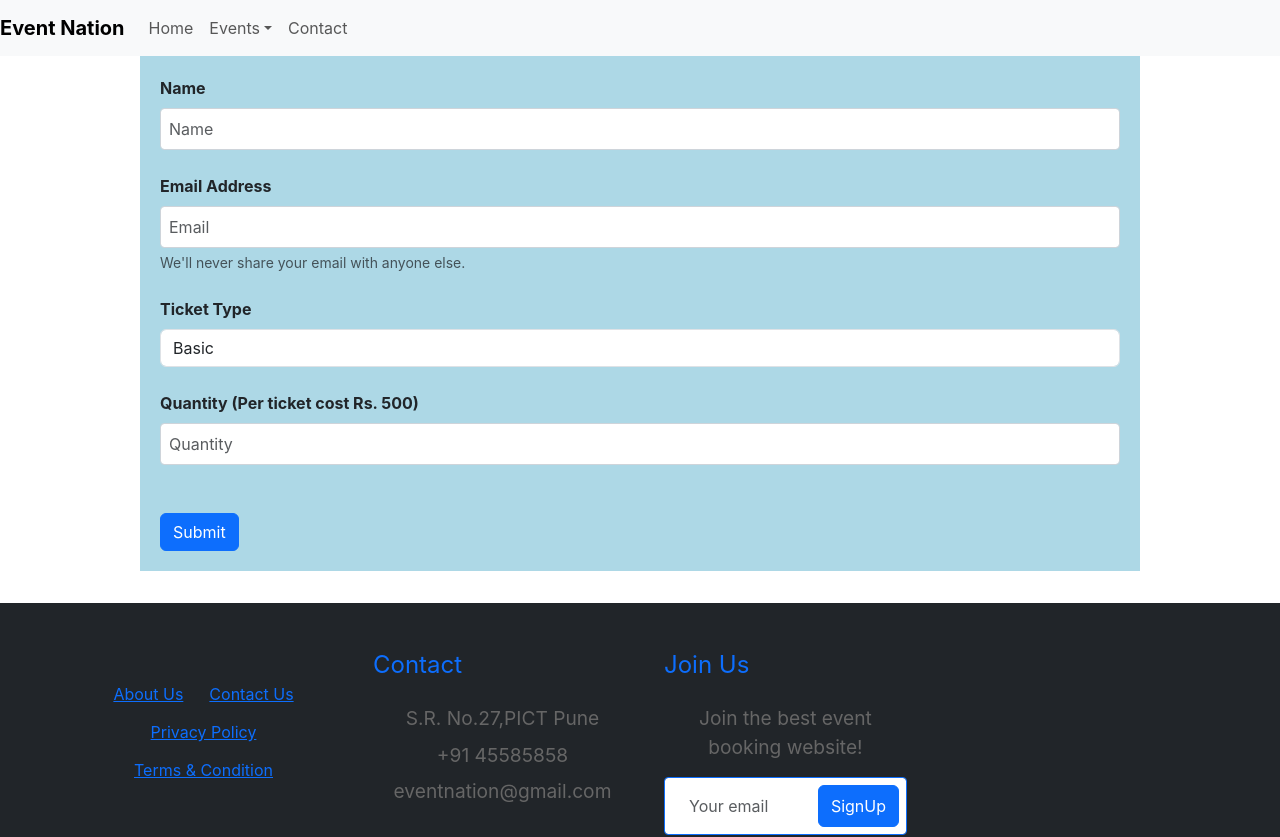
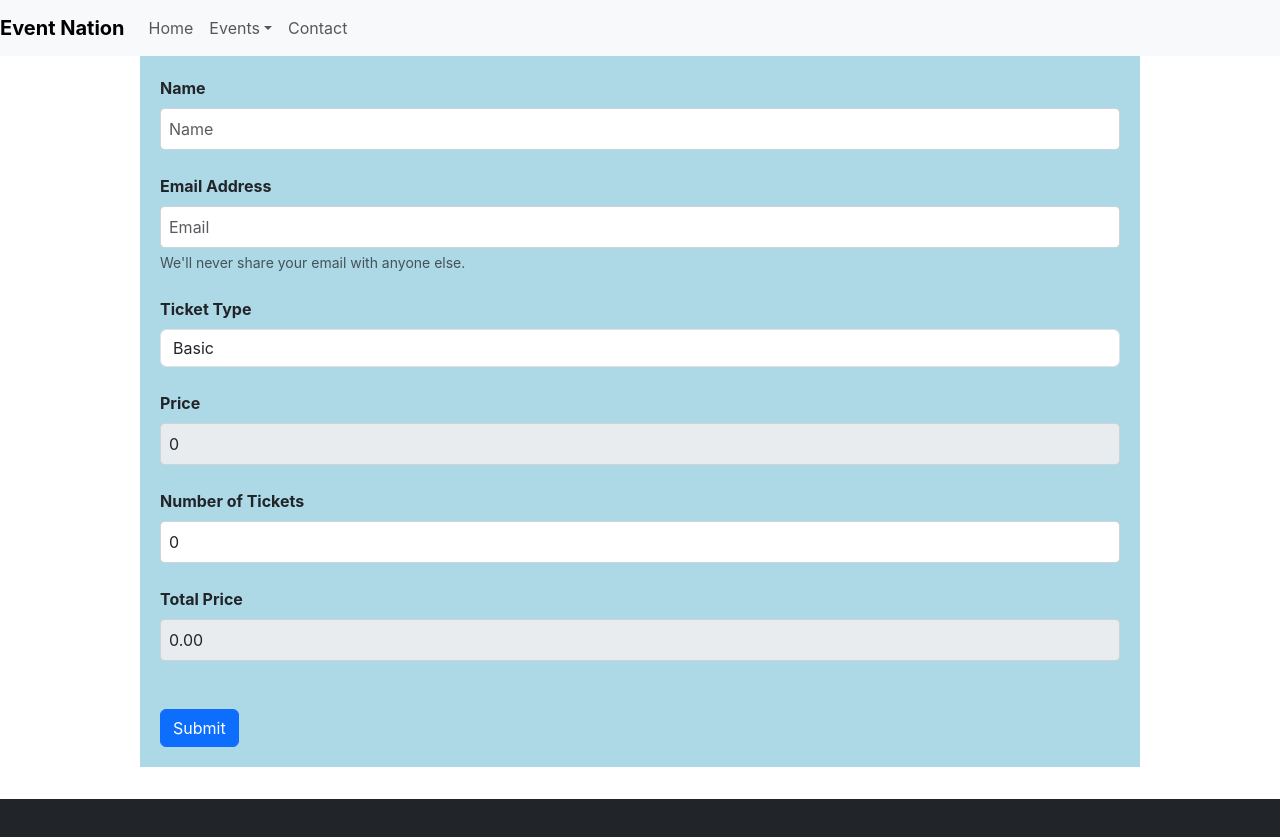
Before and after one commit to Manav2031/eventnation, a React (Create React App) app: page /events in a window 1280 px wide. Shown: the top 837 px of the page. Built offline with nearby package versions, Linux system fonts and the light colour scheme; the HTML template or start-up script is replaced by a standard one.

Commit message:
updated event form

```diff
--- a/src/components/eventform.jsx
+++ b/src/components/eventform.jsx
@@ -1,45 +1,154 @@
 import React from "react";
 import "./event-form.css";
-import UniqueCode from "./UniqueCode";
-import ReactDOM from 'react-dom/client';
+import UniqueCode from "./uniquecode";
+import { useState } from "react";
+
+
 function EventForm() {
+  const [name, setName] = useState("");
+  const [email, setEmail] = useState("");
+  const [ticketType, setTicketType] = useState("");
+  const [frequency, setFrequency] = useState(0);
+  const [price, setPrice] = useState(0);
+  const [submitted, setSubmitted] = useState(false);
+
+
   const handleSubmit = (event) => {
     event.preventDefault();
-    const name = event.target.elements.name.value;
-    const ticketType = event.target.elements.ticketType.value;
-    ReactDOM.render(
-      <UniqueCode name={name} ticketType={ticketType} />,
-      document.getElementById("ticket-container")
-    );
+    setSubmitted(true);
   };
 
+
+  const handleNameChange = (event) => {
+    if (!submitted) {
+      setName(event.target.value);
+    }
+  };
+
+
+  const handleEmailChange = (event) => {
+    setEmail(event.target.value);
+  };
+
+
+  const handleTicketTypeChange = (event) => {
+    const selectedTicketType = event.target.value;
+    setTicketType(selectedTicketType);
+
+
+    if (selectedTicketType === "Basic") {
+      setPrice(500);
+    } else if (selectedTicketType === "Premium") {
+      setPrice(1000);
+    } else if (selectedTicketType === "Deluxe") {
+      setPrice(2000);
+    }
+  };
+
+
+  const handleFrequency = (event) => {
+    setFrequency(event.target.value);
+  };
+
+
+  const calculateTotalPrice = () => {
+    const totalPrice = price * parseInt(frequency, 10);
+    return totalPrice.toFixed(2); // Format the price to two decimal places
+  };
+
+
+
+
+
+
+
+
   return (
-    <form className="form-container">
+    <div>
+      <form className="form-container" onSubmit={handleSubmit}>
         <div className="form-group">
           <label htmlFor="exampleInputName1">Name</label>
-    <input type="text" className="form-control" id="exampleInputName1" placeholder="Name" />
+          <input
+            type="text"
+            className="form-control"
+            id="exampleInputName1"
+            placeholder="Name"
+            value={name}
+            onChange={handleNameChange}
+            disabled={submitted} // Disable the input field when submitted is true
+          />
         </div>
         <div className="form-group">
           <label htmlFor="exampleInputEmail1">Email Address</label>
-
-    <input type="email" className="form-control" id="exampleInputEmail1" aria-describedby="emailHelp" placeholder="Email" />
-    <small id="emailHelp" className="form-text text-muted">We'll never share your email with anyone else.</small>
+          <input
+            type="email"
+            className="form-control"
+            id="exampleInputEmail1"
+            aria-describedby="emailHelp"
+            placeholder="Email"
+            value={email}
+            onChange={handleEmailChange}
+          />
+          <small id="emailHelp" className="form-text text-muted">
+            We'll never share your email with anyone else.
+          </small>
         </div>
-  <div class="form-group">
-    <label for="exampleFormControlSelect1">Ticket Type</label>
-    <select class="form-control" id="exampleFormControlSelect1">
+        <div className="form-group">
+          <label htmlFor="ticketType">Ticket Type</label>
+          <select className="form-control" id="ticketType" name="ticketType" value={ticketType} onChange={handleTicketTypeChange}>
             <option>Basic</option>
             <option>Premium</option>
             <option>Deluxe</option>
           </select>
         </div>
         <div className="form-group">
-    <label htmlFor="exampleInputQuantity1">Quantity (Per ticket cost Rs. 500) </label>
-    <input type="text" className="form-control" id="exampleInputQuantity1" placeholder="Quantity" />
+          <label htmlFor="price">Price</label>
+          <input
+            type="text"
+            className="form-control"
+            id="price"
+            placeholder="Price"
+            value={price}
+            onChange={() => {}}
+            disabled
+          />
         </div>
-  <button type="submit" class="btn btn-primary">Submit</button>
+        <div className="form-group">
+          <label htmlFor="frequency">Number of Tickets</label>
+          <input
+            type="text"
+            className="form-control"
+            id="frequency"
+            placeholder="Number of Tickets"
+            value={frequency}
+            onChange={handleFrequency}
+          />
+        </div>
+
+
+        <div className="form-group">
+          <label htmlFor="totalPrice">Total Price</label>
+          <input
+            type="text"
+            className="form-control"
+            id="totalPrice"
+            placeholder="Total Price"
+            value={calculateTotalPrice()}
+            onChange={() => {}}
+            disabled
+          />
+        </div>
+
+
+
+        <button type="submit" className="btn btn-primary">
+          Submit
+        </button>
       </form>
+      {submitted && <UniqueCode name={name} email={email} ticketType={ticketType} frequency={frequency} totalPrice={calculateTotalPrice()} />}
+    </div>
   );
 }
 
+
 export default EventForm;
--- /dev/null
+++ b/src/components/uniquecode.jsx
@@ -0,0 +1,21 @@
+import React from "react";
+import QRCode from "qrcode.react";
+import { v4 as uuidv4 } from "uuid";
+
+function Ticket(props) {
+  const { name, ticketType, email, frequency, totalPrice } = props;
+  const ticketKey = uuidv4();
+
+  return (
+    <div id = "ticket-container">
+      <h3>Name: {name}</h3>
+      <p>Email: {email} </p>
+      <p>Ticket Type: {ticketType}</p>
+      <p>Number of Tickets: {frequency}</p>
+      <p>Total Price: {totalPrice}</p>
+      <QRCode value={ticketKey} />
+    </div>
+  );
+}
+
+export default Ticket;
```
Lines whose indentation alone changed are shown as unchanged.
